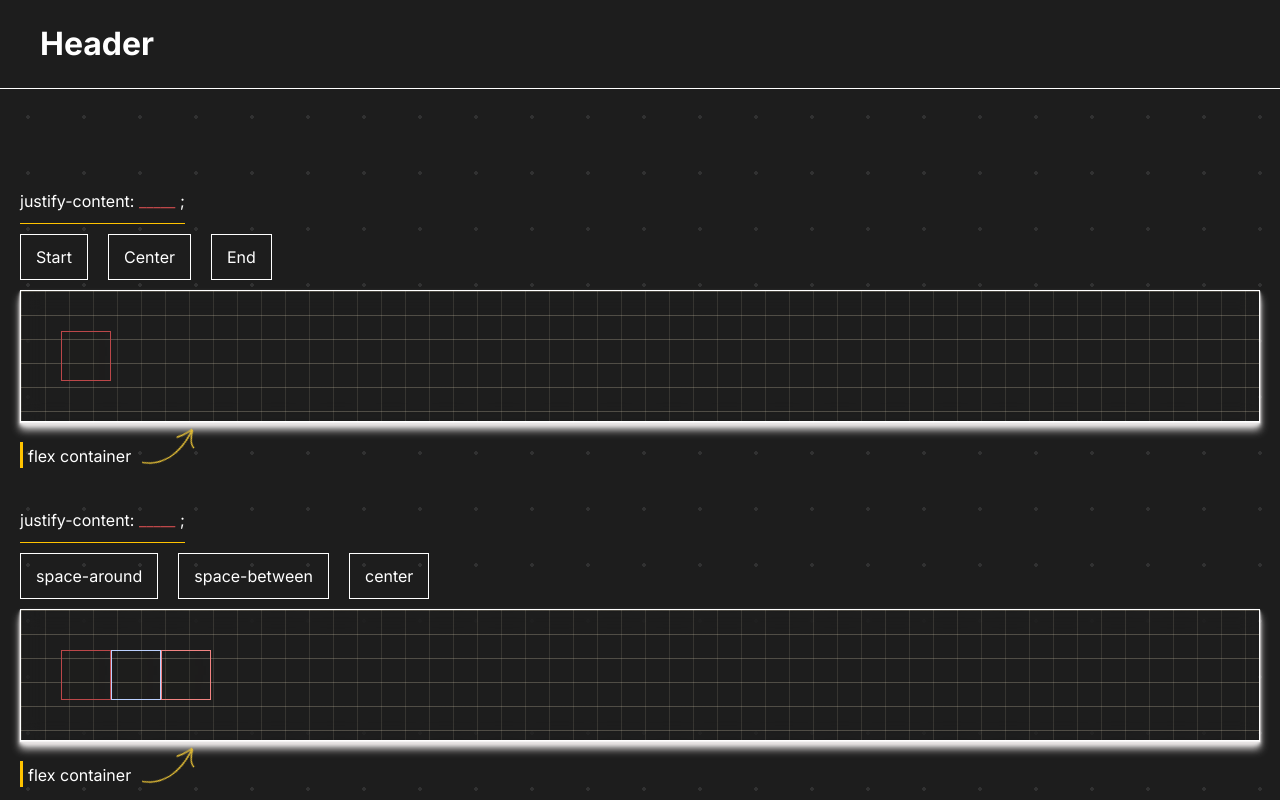
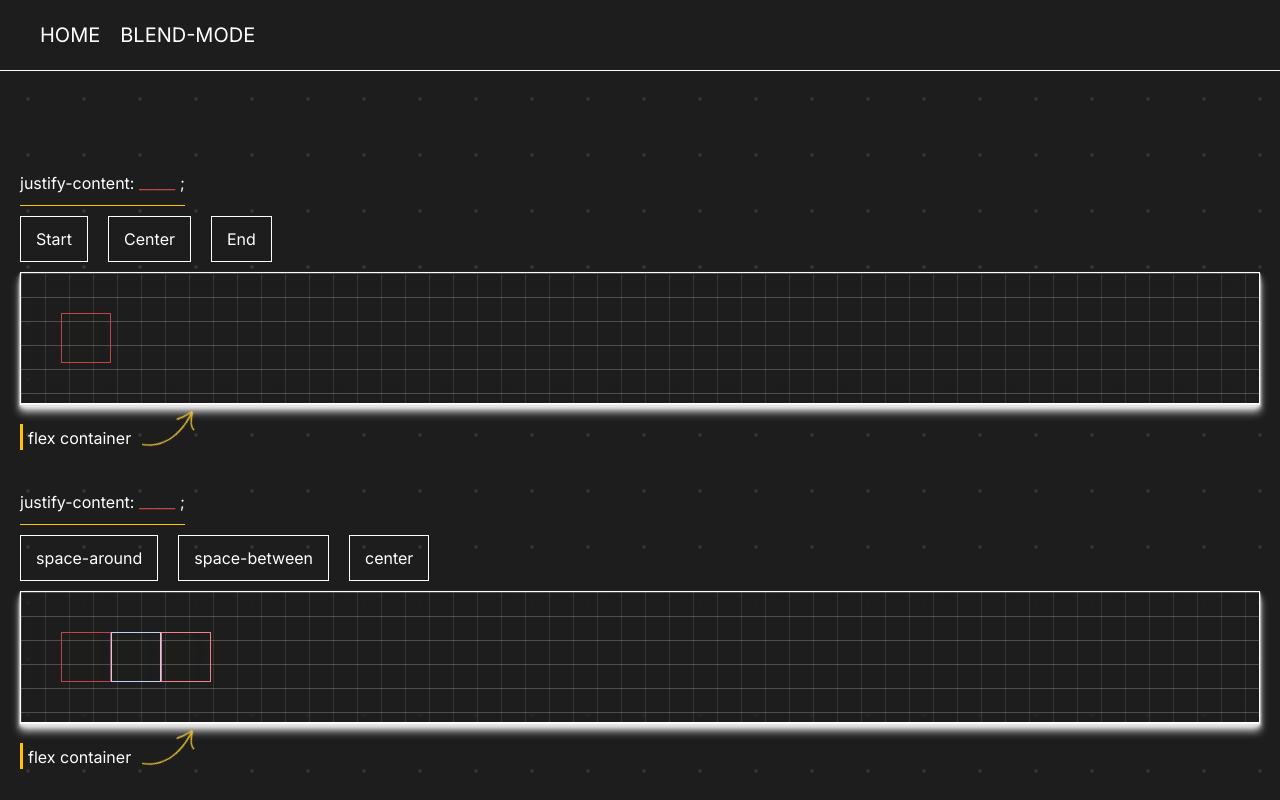
Before and after one commit to Andriikryl/css-visualizer, a Next.js app: page / in a window 1280 px wide. Shown: the top 800 px of the page. Built offline with nearby package versions, Linux system fonts and the light colour scheme.

Commit message:
add header nav component

```diff
--- a/src/components/header/Header.tsx
+++ b/src/components/header/Header.tsx
@@ -1,12 +1,40 @@
 import React from "react";
 import style from "./style.module.css";
 import { Container } from "../container/Container";
+import Link from "next/link";
+
+const headerLinks = [
+  {
+    id: 1,
+    title: "Home",
+    href: "/",
+  },
+  {
+    id: 2,
+    title: "Blend-mode",
+    href: "/blend-mod",
+  },
+];
 
 export default function Header() {
   return (
     <header className={style.header}>
       <Container>
-        <h1>Header</h1>
+        <div className={style.header__box}>
+          <nav className={style.nav}>
+            <ul className={style.nav__list}>
+              {headerLinks.map((link) => {
+                return (
+                  <li className={style.list__item} key={link.id}>
+                    <Link className={style.item__link} href={link.href}>
+                      {link.title}
+                    </Link>
+                  </li>
+                );
+              })}
+            </ul>
+          </nav>
+        </div>
       </Container>
     </header>
   );
--- a/src/components/header/style.module.css
+++ b/src/components/header/style.module.css
@@ -3,3 +3,20 @@
     border-bottom: 1px solid white;
     color: white;
 }
+
+.nav__list{
+    display: flex;
+    gap: 20px;
+    align-items: center;
+}
+
+.list__item{
+    list-style: none;
+}
+
+.item__link{
+    color: white;
+    text-decoration: none;
+    font-size: 20px;
+    text-transform: uppercase;
+}
```
